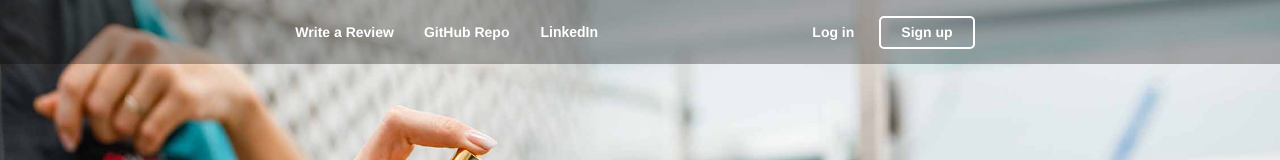
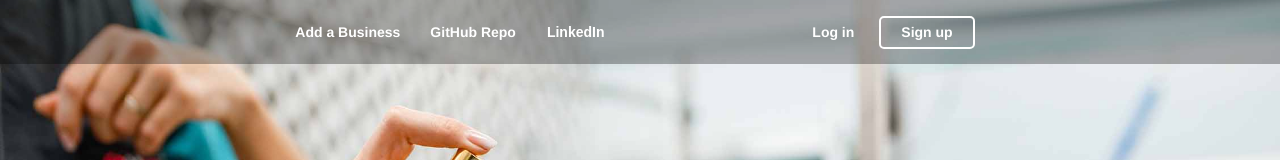
Before and after one commit to GoodWillHunting11/Whelp, a React (Create React App) app in the folder react-app/: page / in a window 1280 px wide. Shown: the top 160 px of the page. Built offline with nearby package versions, Linux system fonts and the light colour scheme; no server answers.

Commit message:
changed write to add a business

```diff
--- a/react-app/src/components/splash/Navigation/index.js
+++ b/react-app/src/components/splash/Navigation/index.js
@@ -9,7 +9,7 @@ function SplashNavigation() {
     return (
         <div className='main'>
             <div className='quick'>
-                <Link to='/login' className='header-button'>Write a Review</Link>
+                <Link to='/login' className='header-button'>Add a Business</Link>
                 <a href="https://github.com/GoodWillHunting11/Whelp" className='header-button' target='_blank'>GitHub Repo</a>
                 <div class="dropdown">
                     <button class="dropbtn">LinkedIn
```
